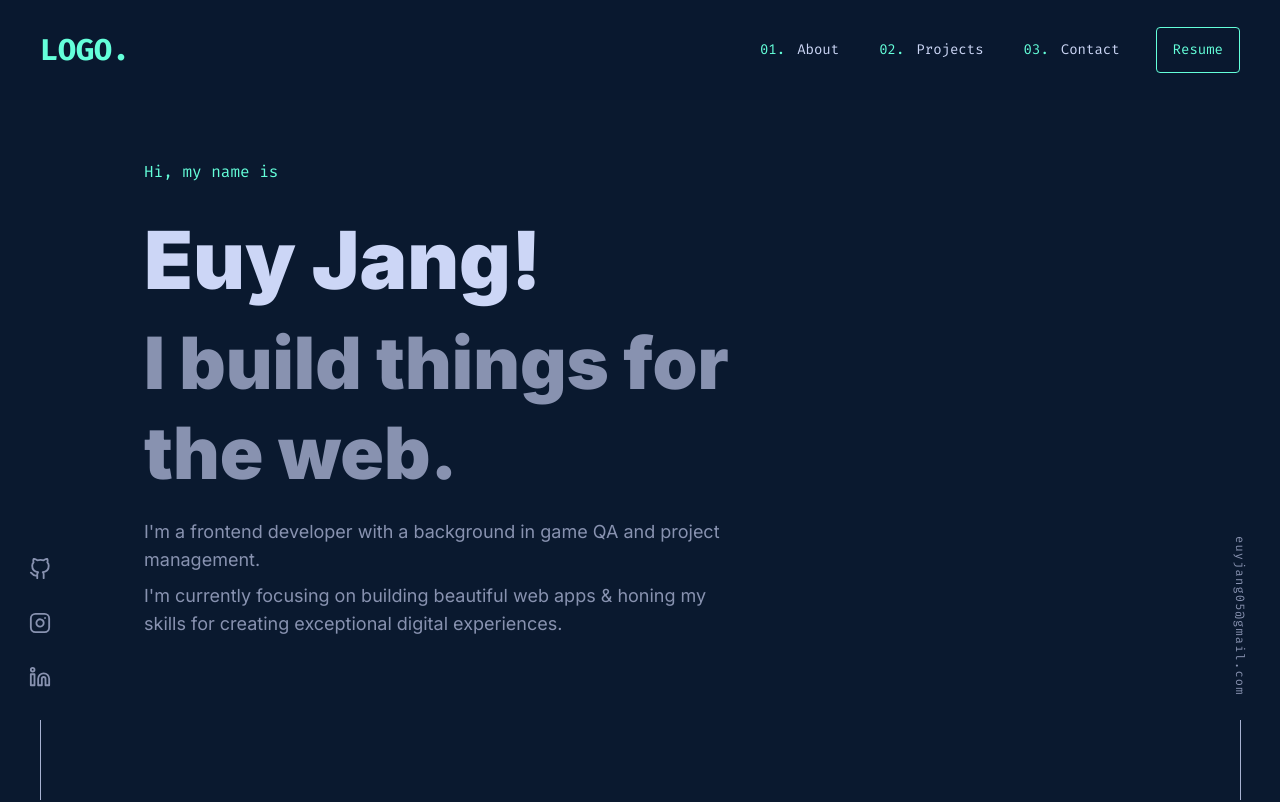
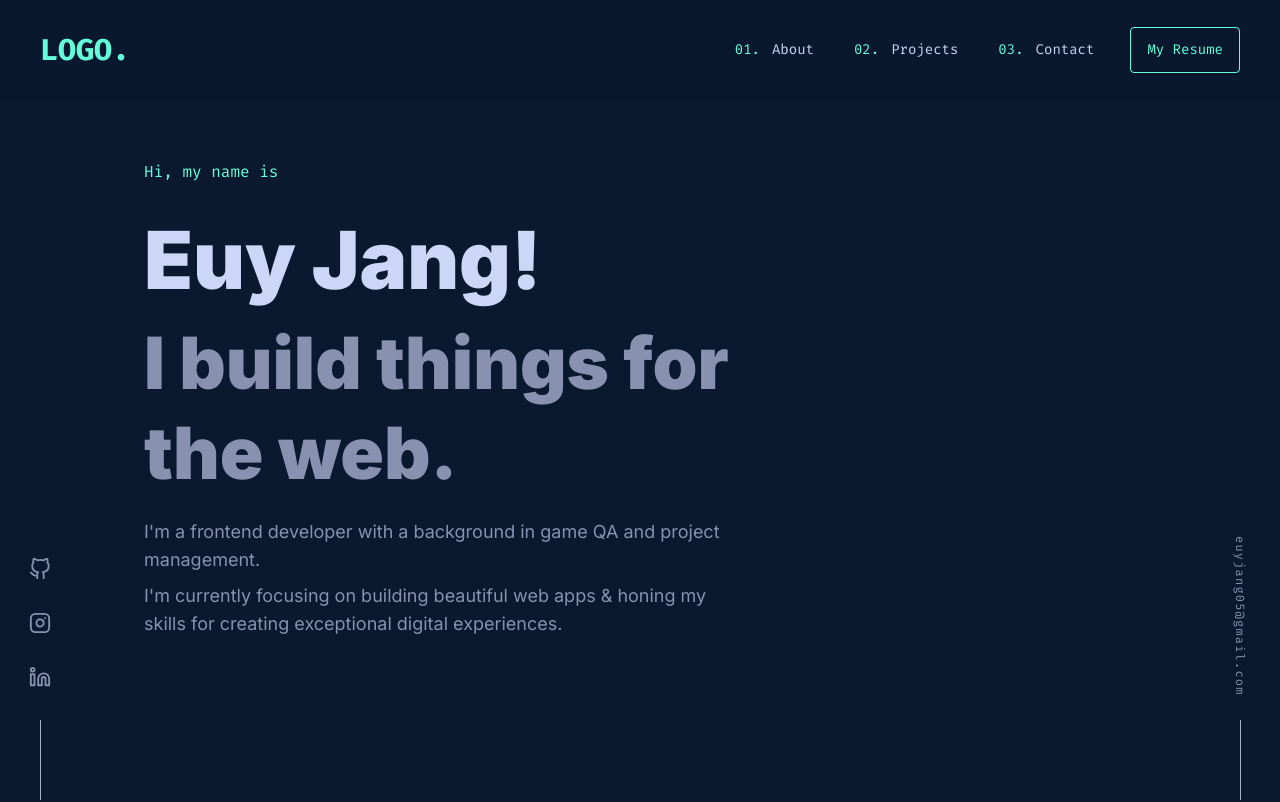
Before and after one commit to strudel05/my-portfolio-app, a React (Create React App) app: page / in a window 1280 px wide. Shown: the top 802 px of the page. Built offline with nearby package versions, Linux system fonts and the light colour scheme.

Commit message:
removed blur effect set on main on medium width

```diff
--- a/src/App.js
+++ b/src/App.js
@@ -37,7 +37,7 @@ function App() {
       <main
         className={
           menuOpen
-            ? "blur-[8px] px-6  sm:px-12 md:px-24 lg:px-36 transition-all duration-500 ease-in-out"
+            ? "blur-[8px] md:blur-none px-6  sm:px-12 md:px-24 lg:px-36 transition-all duration-500 ease-in-out"
             : "px-6 sm:px-12 md:px-24 lg:px-36 transition-all duration-500 ease-in-out"
         }
       >
--- a/src/components/Navbar.jsx
+++ b/src/components/Navbar.jsx
@@ -78,7 +78,7 @@ const Navbar = ({ menuOpen, handleClick, closeSidebar }) => {
             </li>
           </ol>
           <a href="/resume.pdf" target="_blank" rel="noreferrer">
-            <button className="ml-4">resume</button>
+            <button className="ml-4">my resume</button>
           </a>
         </div>
         <div
@@ -124,7 +124,7 @@ const Navbar = ({ menuOpen, handleClick, closeSidebar }) => {
           }
         >
           <nav className="flex flex-col justify-between items-center w-full">
-            <ol className="font-mono text-zinc-300 text-sm marker:text-green [counter-reset:list-number] [font-size:clamp(0.8rem,4.25vw,1.5rem)] text-center">
+            <ol className="font-mono text-zinc-300 text-sm marker:text-green [counter-reset:list-number] [font-size:clamp(1rem,4.25vw,1.5rem)] text-center">
               <li
                 className="text-lightestSlate
                 [counter-increment:list-number]"
@@ -172,8 +172,8 @@ const Navbar = ({ menuOpen, handleClick, closeSidebar }) => {
               </li>
             </ol>
             <a href="/resume.pdf" target="_blank" rel="noreferrer">
-              <button className="mt-5 px-10 py-5 [font-size:clamp(0.75rem,4vw,1.25rem)]">
-                resume
+              <button className="mt-5 px-10 py-5 [font-size:clamp(1rem,4vw,1.25rem)]">
+                my resume
               </button>
             </a>
           </nav>
--- a/src/index.css
+++ b/src/index.css
@@ -5,6 +5,10 @@
 @tailwind utilities;
 
 @layer base {
+  :root {
+    --navy: #1d2228;
+  }
+
   * {
     @apply m-0;
   }
@@ -195,6 +199,9 @@
 }
 
 @media (min-width: 768px) {
+  .fixed-body {
+    overflow: auto;
+  }
   .header {
     padding: 0 2.5rem;
   }
```
